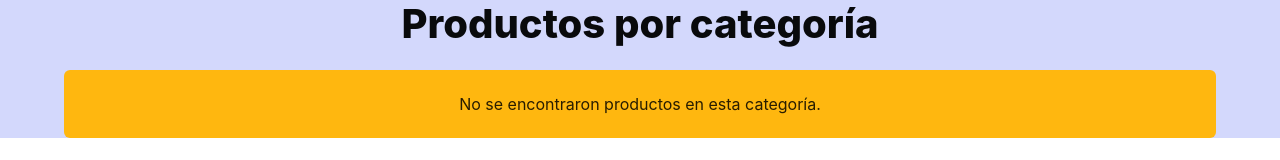
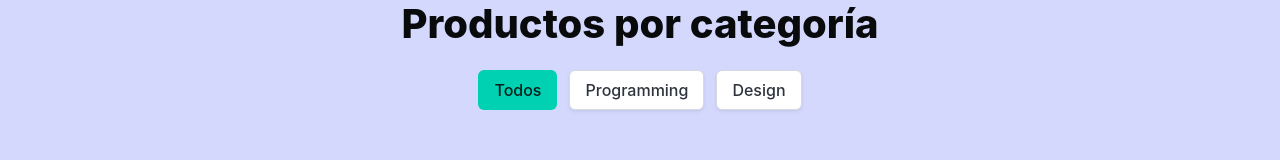
Before and after one commit to LeoRousse/ReactJSFinalQuiroga, a React (Create React App) app: page /category/1 in a window 1280 px wide. Shown: the part 135-295 px from the top of the page. Built offline with nearby package versions, Linux system fonts and the light colour scheme.

Commit message:
selectedCategory

```diff
--- a/src/components/ItemDetailContainer.jsx
+++ b/src/components/ItemDetailContainer.jsx
@@ -5,18 +5,18 @@ import { useParams } from "react-router-dom";
 
 function ItemDetailContainer() {
   const [product, setProduct] = useState(null);
-  const [loading, setLoading] = useState(true); // Estado para manejar la carga
+  const [loading, setLoading] = useState(true);
   const { itemId } = useParams();
 
   useEffect(() => {
     getProductById(itemId)
       .then(response => {
         setProduct(response);
-        setLoading(false); // Cambia el estado de carga a false
+        setLoading(false);
       })
       .catch(error => {
         console.error(error);
-        setLoading(false); // Cambia el estado de carga a false en caso de error
+        setLoading(false);
       });
   }, [itemId]);
 
--- a/src/components/ItemListContainer.jsx
+++ b/src/components/ItemListContainer.jsx
@@ -5,23 +5,49 @@ import { useParams } from "react-router-dom";
 
 function ItemListContainer({ greeting }) {
   const [products, setProducts] = useState([]);
-  const { categoryId } = useParams();
+  const [selectedCategory, setSelectedCategory] = useState("All"); // Estado para la categoría seleccionada
+  const { categoryId } = useParams(); // Obtener categoryId de los parámetros
 
   useEffect(() => {
-    const asyncFunc = categoryId ? getProductsByCategory : getProducts;
+    const asyncFunc = selectedCategory === "All" ? getProducts : getProductsByCategory;
 
-    asyncFunc(categoryId)
+    asyncFunc(selectedCategory === "All" ? undefined : selectedCategory)
       .then((response) => {
         setProducts(response);
       })
       .catch((error) => {
         console.error(error);
       });
-  }, [categoryId]);
+  }, [selectedCategory]); // Dependencia en selectedCategory
+
+  // Función para manejar el cambio de categoría
+  const handleCategoryChange = (category) => {
+    setSelectedCategory(category);
+  };
 
   return (
     <div className="container mt-6">
       <h1 className="title is-2 has-text-centered has-text-black my-5">{greeting}</h1>
+      <div className="buttons is-centered mb-5">
+        <button
+          className={`button ${selectedCategory === "All" ? "is-primary" : ""}`}
+          onClick={() => handleCategoryChange("All")}
+        >
+          Todos
+        </button>
+        <button
+          className={`button ${selectedCategory === "programming" ? "is-primary" : ""}`}
+          onClick={() => handleCategoryChange("programming")}
+        >
+          Programming
+        </button>
+        <button
+          className={`button ${selectedCategory === "design" ? "is-primary" : ""}`}
+          onClick={() => handleCategoryChange("design")}
+        >
+          Design
+        </button>
+      </div>
       {products.length > 0 ? (
         <ItemList products={products} />
       ) : (
```
